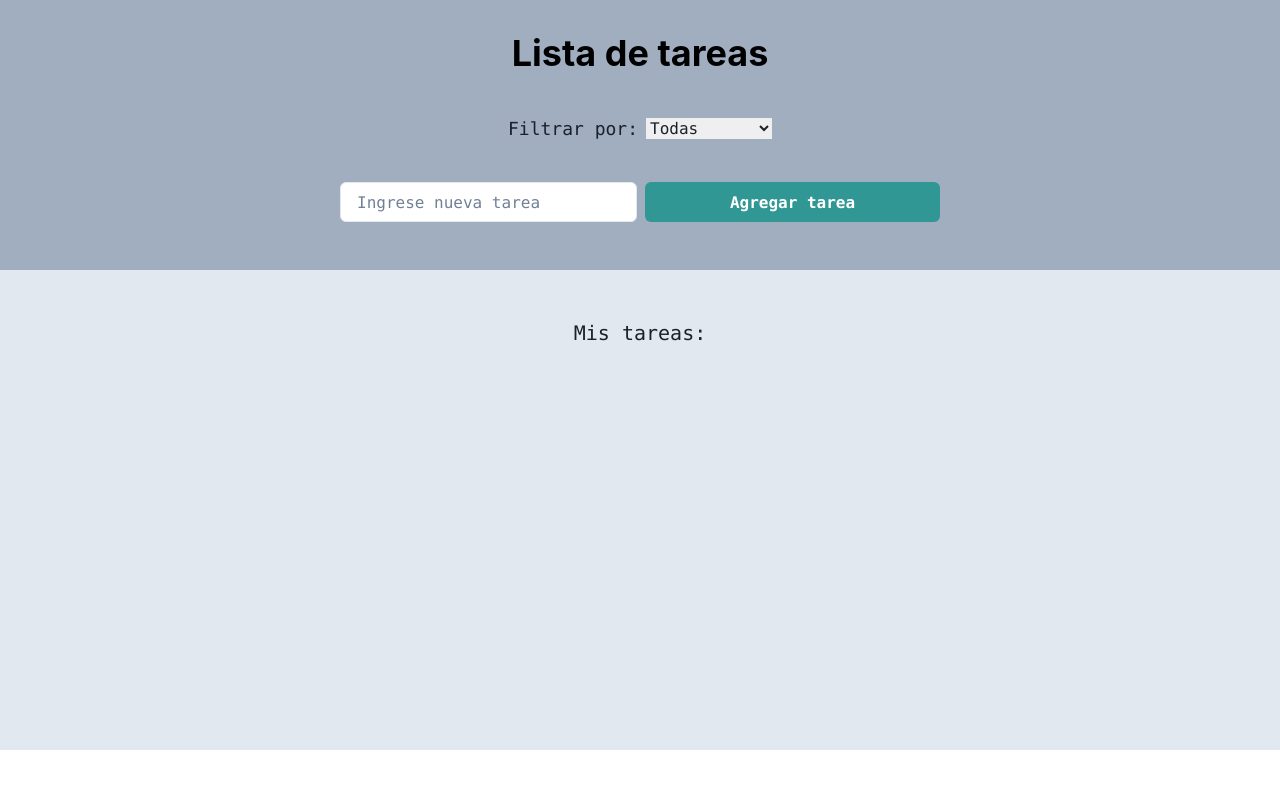
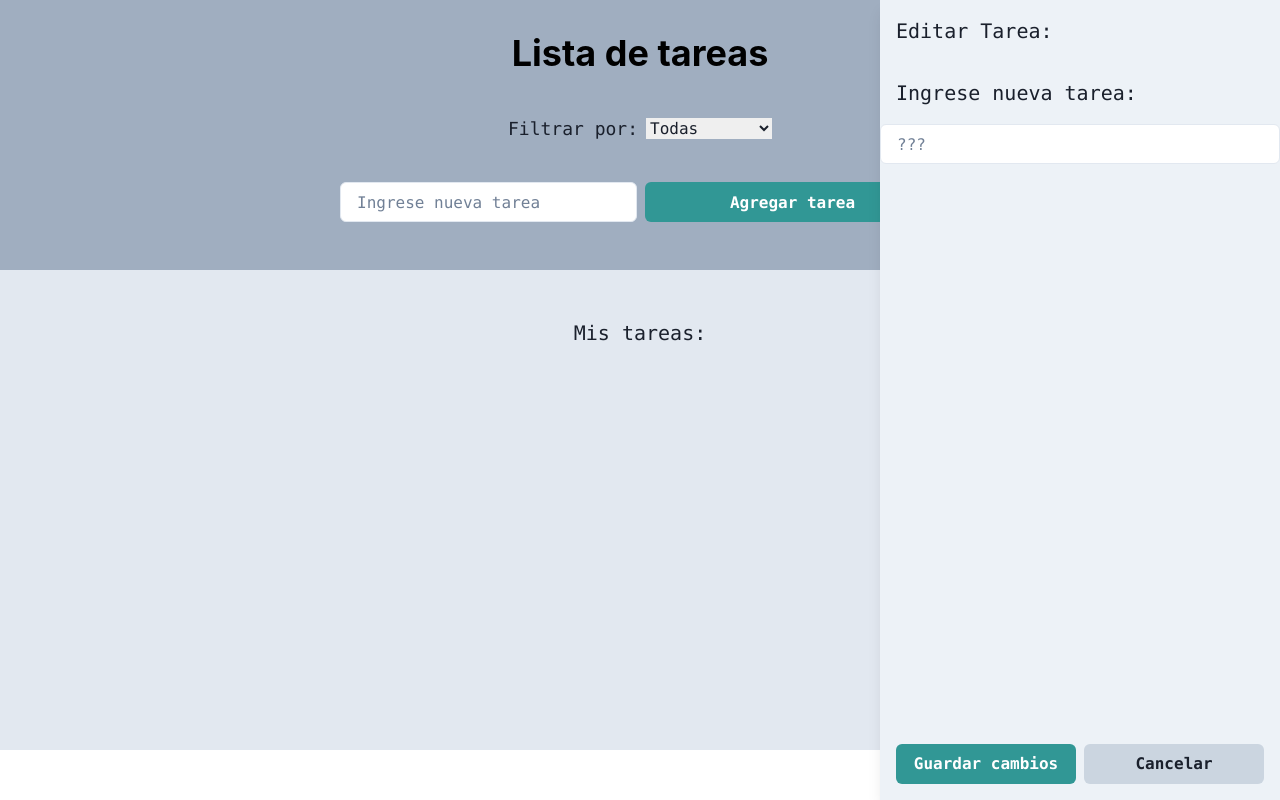
Before and after one commit to Melanyrc19/Proyecto-React, a React (Vite) app: page / in a window 1280 px wide. Built offline with nearby package versions, Linux system fonts and the light colour scheme.

Commit message:
caja de componente editar

```diff
--- a/src/App.jsx
+++ b/src/App.jsx
@@ -3,6 +3,7 @@ import { useState } from "react";
 import { TodoList } from "./Components/TodoList";
 import { Filtro } from "./Components/Filtro";
 import { Form } from "./Components/Form";
+import { CardEditar } from "./Components/CardEditar";
 
 function App() {
   const [tareas, setTareas] = useState([]);
@@ -85,6 +86,7 @@ function App() {
           onEliminarTarea={eliminarTarea}
           onAgregarTarea={agregarTareas}
         />
+        <CardEditar />
       </Box>
     </div>
   );
--- /dev/null
+++ b/src/Components/CardEditar.jsx
@@ -0,0 +1,48 @@
+import { Text, Box, Input, Button } from "@chakra-ui/react";
+
+export const CardEditar = () => {
+  return (
+    <Box
+      position="fixed"
+      top="0"
+      right="0"
+      h="100vh"
+      w="400px"
+      bg="gray.100"
+      shadow="lg"
+      display="flex"
+      flexDirection="column"
+      justifyContent="space-between"
+    >
+      <Box>
+        <Text fontSize="xl" p={4}>
+          Editar Tarea:
+        </Text>
+        <Text fontSize="xl" p={4}>
+          Ingrese nueva tarea:
+        </Text>
+         <Input
+          type="text"
+          bg={"white"}
+          color={"black"}
+          placeholder="???"
+          flex="1"
+        />
+
+
+
+      </Box>
+
+
+        <Box m={4} display="flex" gap={2}>
+          <Button colorScheme="teal" flex={1} type="submit">
+            Guardar cambios
+          </Button>
+          <Button bg={"gray.300"} flex={1} onClick={() => setTarea("")}>
+            Cancelar
+          </Button>
+        </Box>
+
+    </Box>
+  );
+};
```
